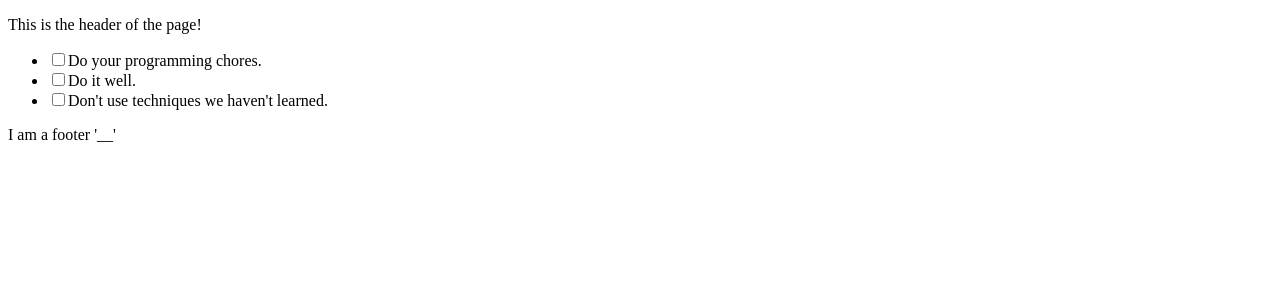
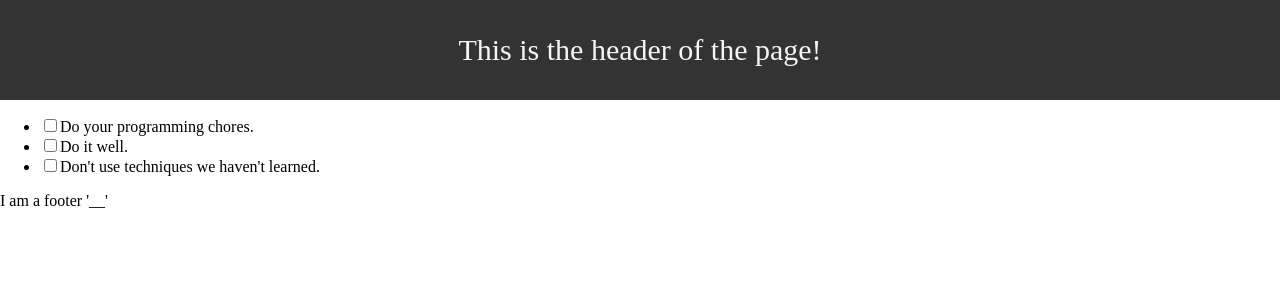
Before and after one commit to TE4-Daniel-Kull/startup-project, a React (Create React App) app: page / in a window 1280 px wide. Shown: the top 300 px of the page. Built offline with nearby package versions, Linux system fonts and the light colour scheme.

Commit message:
Created basic todoList and added sass

```diff
--- a/package.json
+++ b/package.json
@@ -6,6 +6,7 @@
     "@testing-library/jest-dom": "^4.2.4",
     "@testing-library/react": "^9.3.2",
     "@testing-library/user-event": "^7.1.2",
+    "node-sass": "^4.13.0",
     "react": "^16.12.0",
     "react-dom": "^16.12.0",
     "react-scripts": "3.3.0"
--- a/src/App.js
+++ b/src/App.js
@@ -1,7 +1,8 @@
 import React from 'react';
+import './style/App.sass';
 import BasicHeader from './components/BasicHeader';
 import BasicFooter from './components/BasicFooter';
-import StartPage from './views/StartPage'
+import StartPage from './views/StartPage';
 
 function App() {
     return (
--- a/src/components/BasicFooter.js
+++ b/src/components/BasicFooter.js
@@ -2,7 +2,7 @@ import React from 'react'
 
 function BasicFooter () {
     return (
-        <div>
+        <div className="basic-footer">
             <p>I am a footer '__'</p>
         </div>
     );
--- a/src/components/BasicHeader.js
+++ b/src/components/BasicHeader.js
@@ -2,7 +2,7 @@ import React from 'react';
 
 function BasicHeader() {
     return (
-        <div>
+        <div className="basic-header">
             <p>This is the header of the page!</p>
         </div>
     );
--- /dev/null
+++ b/src/style/App.sass
@@ -0,0 +1,13 @@
+body
+    margin: 0
+
+.basic-header
+    height: 100px
+    background-color: #333
+    color: whitesmoke
+    margin-bottom: 15px
+    text-align: center
+    font-size: 30px
+    display: flex
+    justify-content: center
+    align-items: center
```
Also changed, not shown: 1 other file (tests, documents, lock files or other folders).
